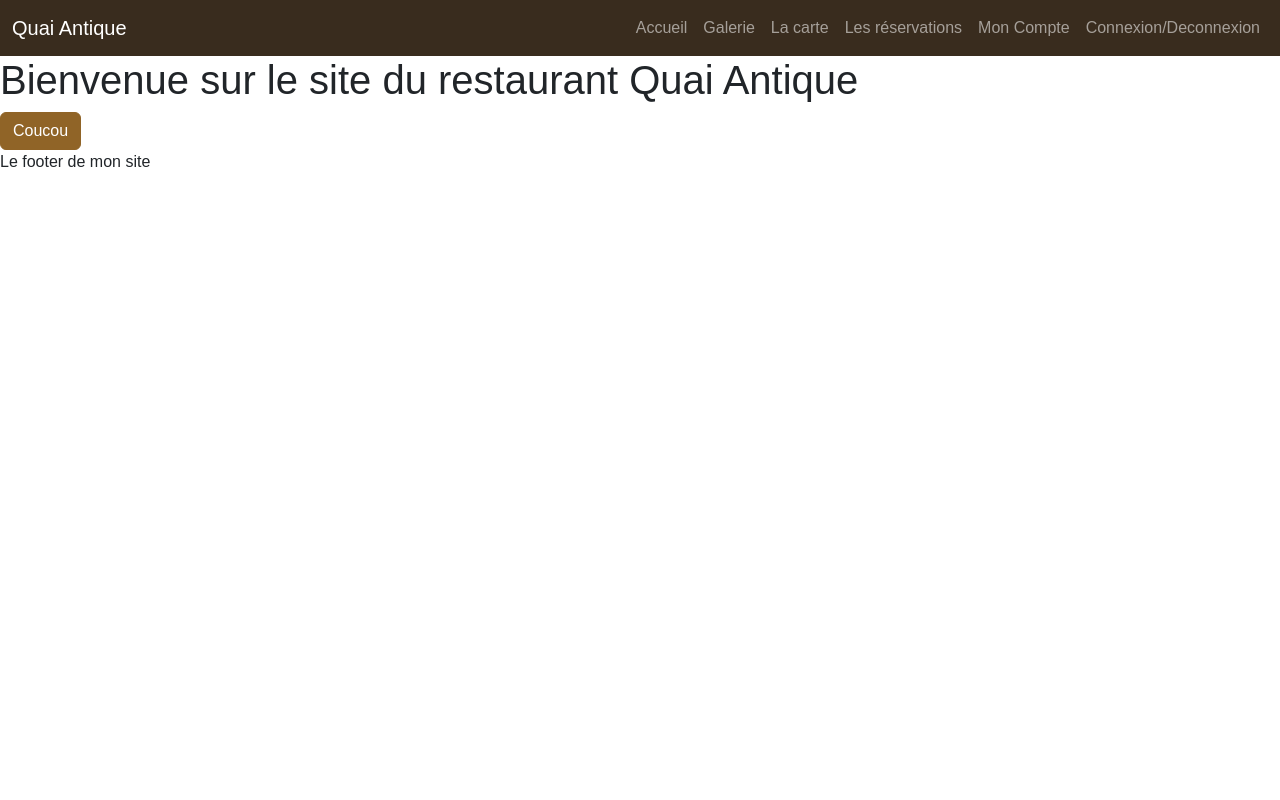
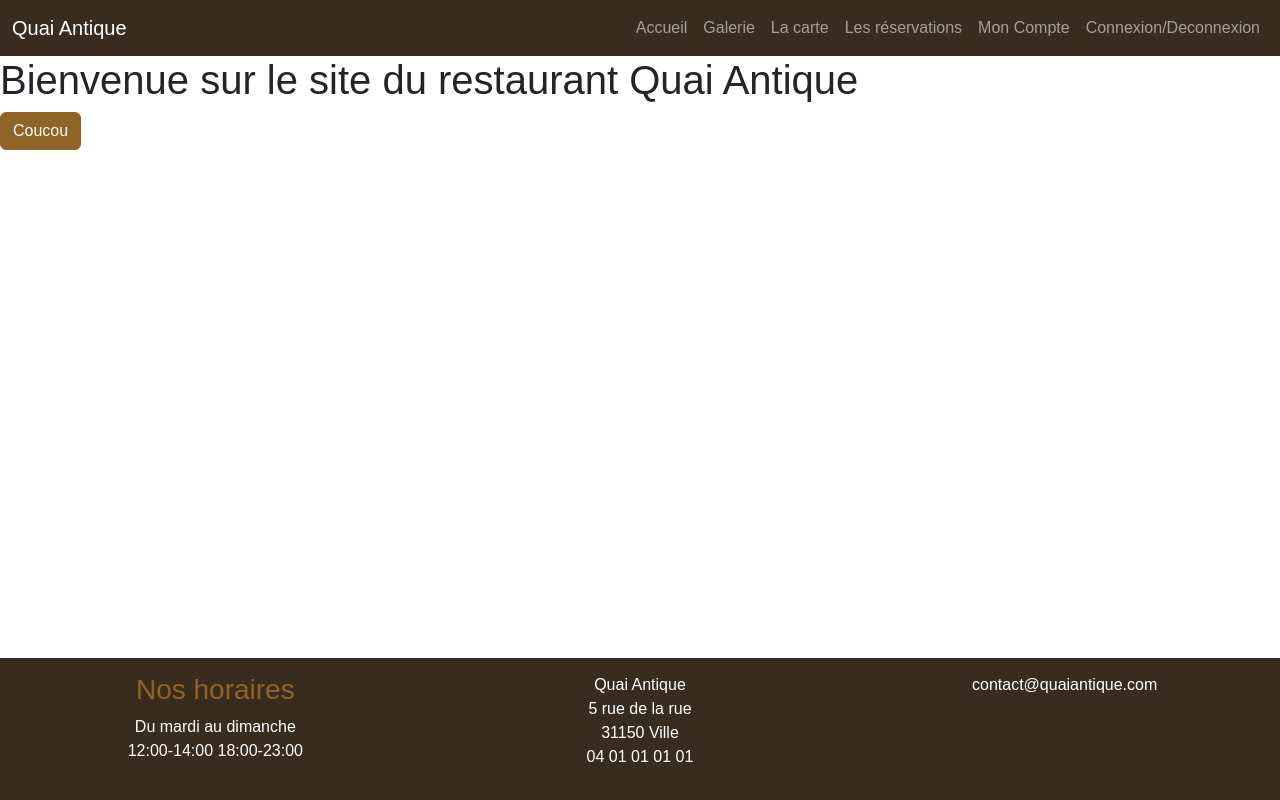
Before and after one commit to Yuriiphen/SiteWeb, a website with bundled scripts: page index.html in a window 1280 px wide. Built offline with nearby package versions, Linux system fonts and the light colour scheme; files whose address does not match are found by name; a web font is replaced by a local one.

Commit message:
Ajout du footer

```diff
--- a/index.html
+++ b/index.html
@@ -49,7 +49,26 @@
         <!-- Le contenu de la page sera injectée ici -->
     </main>
 
-    <footer>Le footer de mon site</footer>
+    <footer class="bg-dark text-white text-center footer">
+        <div class="row">
+            <div class="col-12 col-lg-4">
+                <h3 class="text-primary">Nos horaires</h3>
+                <p>Du mardi au dimanche <br/>
+                   12:00-14:00  18:00-23:00
+                </p>
+            </div>
+            <div class="col-6 col-lg-4">
+                <p>Quai Antique <br/>
+                    5 rue de la rue <br/>
+                    31150 Ville <br/>
+                    04 01 01 01 01 <br/>
+                </p>
+            </div>
+            <div class="col-6 col-lg-4">
+                <p>contact@quaiantique.com</p>
+        </div>
+
+    </footer>
 
     <script type="module" src="./Router/router.js"></script>
     <script src="node_modules/bootstrap/dist/js/bootstrap.bundle.min.js"></script>
--- a/scss/main.scss
+++ b/scss/main.scss
@@ -1,2 +1,15 @@
 @import url("/node_modules/bootstrap-icons/font/bootstrap-icons.css");
 @import "custom";
+
+html{
+    position:relative;
+    min-height:100%;
+}
+
+main{margin-bottom: 250px;}
+footer.footer{
+    padding: 15px;
+    position: absolute;
+    bottom : 0;
+    width: 100%;
+}
```
Also changed, not shown: scss/main.css, 1 other file.
